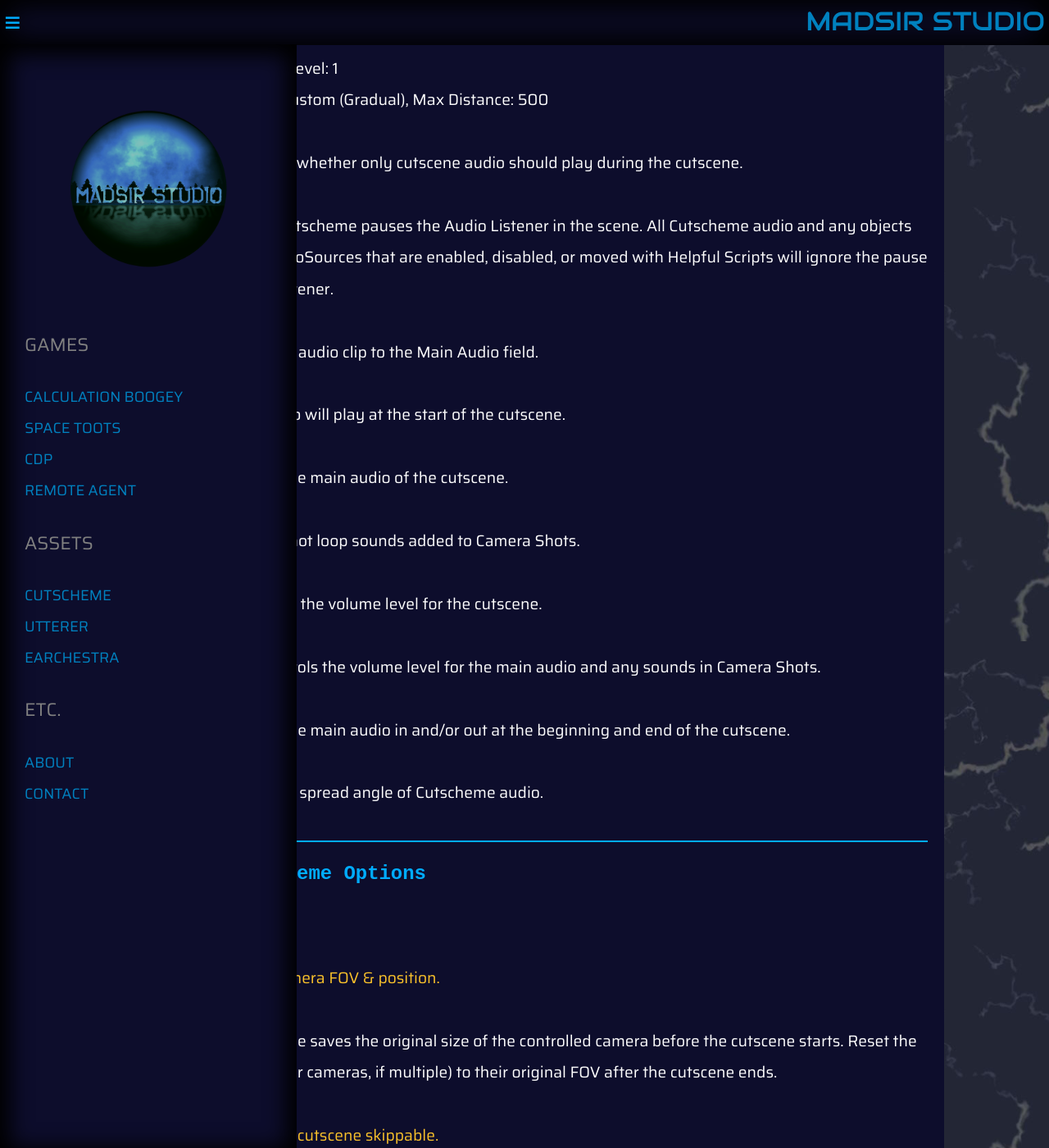
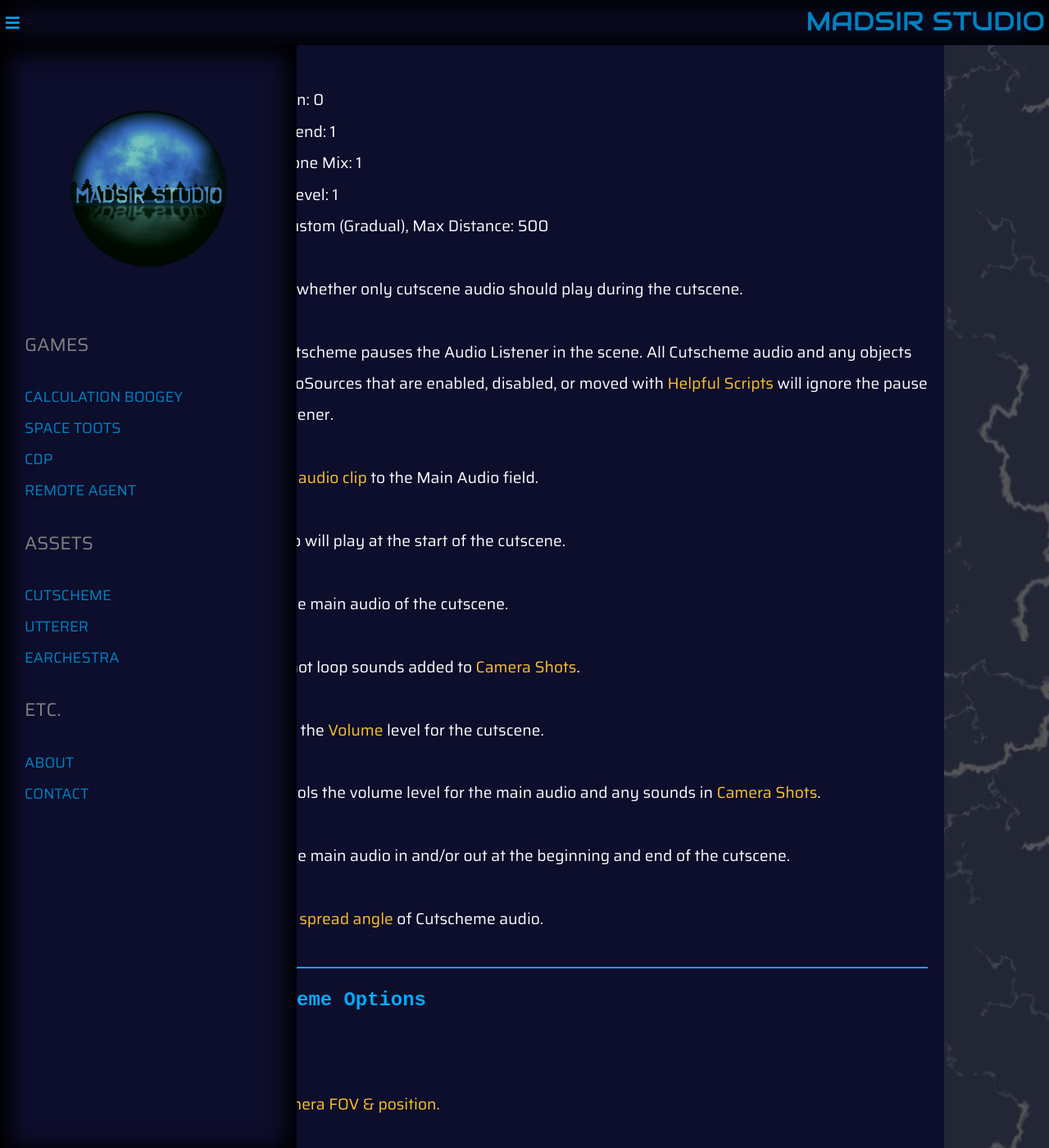
Before and after one commit to Madsir/madsirstudio.github.io, a Jekyll site: the page built from cutscheme/docs/index.html, in a window 1280 px wide and 1400 px high, scrolled down 2818 px. Shown: the whole window at 82% size. Built offline with Jekyll 4.4.1, drawn with Linux system fonts in a browser that asks for light colours.

Commit message:
Update index.html

```diff
--- a/cutscheme/docs/index.html
+++ b/cutscheme/docs/index.html
@@ -186,9 +186,9 @@
 
 This is how long the camera stays still before transitioning. Can be zero and the camera will transition immediately. (Useful for consecutive panning shots.)<br><br>
 
-<span class="accent">Fade</span>
+<span class="accent">Fade</span><br><br>
 
-Fade to the selected color at the beginning and/or end of the shot. Fade happens at the inputted speed.
+Fade to the selected color at the beginning and/or end of the shot. Fade happens at the inputted speed.<br><br>
 
 <span class="accent">Zoom</span><br><br>
 
@@ -229,27 +229,27 @@
 
 1. Choose whether only cutscene audio should play during the cutscene.<br><br>
 
-If true, Cutscheme pauses the Audio Listener in the scene. All Cutscheme audio and any objects with AudioSources that are enabled, disabled, or moved with Helpful Scripts will ignore the pause on the listener.<br><br>
+If true, Cutscheme pauses the Audio Listener in the scene. All Cutscheme audio and any objects with AudioSources that are enabled, disabled, or moved with <span class="accent">Helpful Scripts</span> will ignore the pause on the listener.<br><br>
 
 
-2. Add an audio clip to the Main Audio field.<br><br>
+2. Add an <span class="accent">audio clip</span> to the Main Audio field.<br><br>
 
 This audio will play at the start of the cutscene.<br><br>
 
 
-3. Loop the main audio of the cutscene.<br><br>
+3. <span class="accent">Loop</span> the main audio of the cutscene.<br><br>
 
-This will not loop sounds added to Camera Shots.<br><br>
+This will not loop sounds added to<span class="accent"> Camera Shots</span>.<br><br>
 
 
-4. Choose the volume level for the cutscene.<br><br>
+4. Choose the <span class="accent">Volume</span> level for the cutscene.<br><br>
 
-This controls the volume level for the main audio and any sounds in Camera Shots.<br><br>
+This controls the volume level for the main audio and any sounds in <span class="accent">Camera Shots</span>.<br><br>
 
-5. Fade the main audio in and/or out at the beginning and end of the cutscene.<br><br>
+5. <span class="accent">Fade</span> the main audio in and/or out at the beginning and end of the cutscene.<br><br>
 
 
-6. Set the spread angle of Cutscheme audio.
+6. Set the<span class="accent"> spread angle</span> of Cutscheme audio.
 
 	</p>
 			</section>
```
